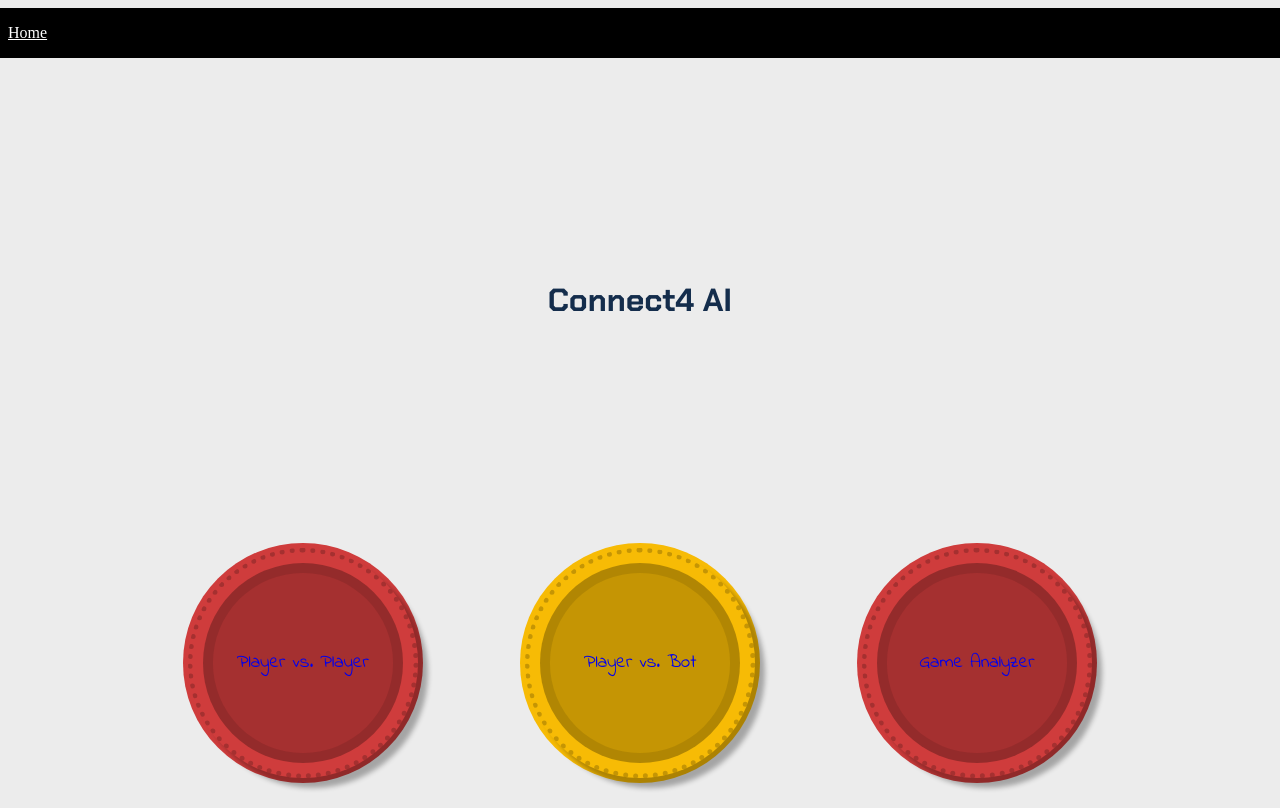
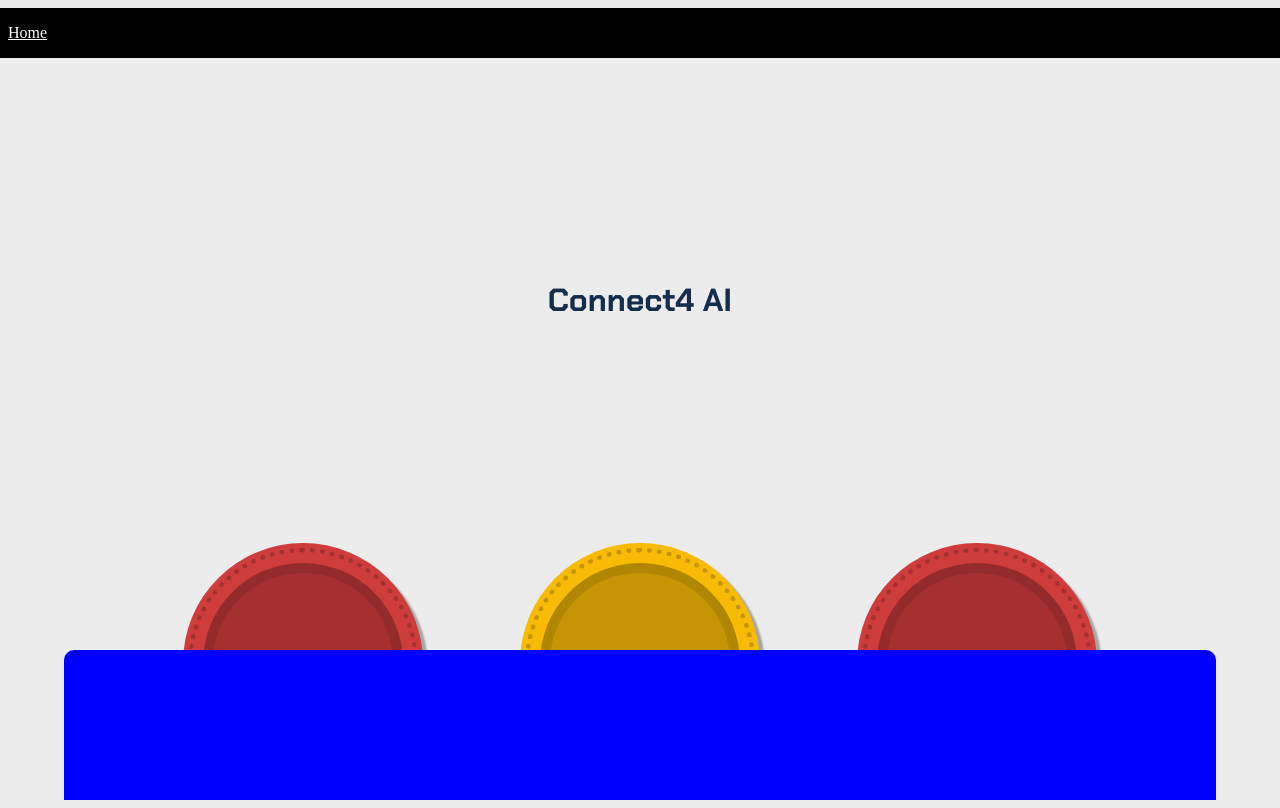
Before and after one commit to tikkikkit21/Connect4AI, a React (Vite) app in the folder frontend/: page / in a window 1280 px wide. Built offline with nearby package versions, Linux system fonts and the light colour scheme.

Commit message:
upadted css (#22)

```diff
--- a/frontend/src/App.css
+++ b/frontend/src/App.css
@@ -16,72 +16,24 @@ h3 {
   font-family: 'Indie Flower';
   font-style: normal;
   font-weight: 400;
+  color:white;
 }
 
 h3:link {
   text-decoration: none;
 }
 
-body {
-  background-color: #ececec;
-  height: 100%;
-}
-
 html {
   height: 100%
 }
 
-#root {
-  height: 100%
+body {
+  height: 100%;
+  background-color: #ececec;
 }
 
-.main-menu {
-  display: flex;
-  flex-direction: column;
-  align-items: center;
-  gap: 200px;
+#root {
   height: 100%;
-}
-
-.menu-button-container {
-  display: flex;
-  flex-direction: row;
-  justify-content: space-around;
-  width: 80%;
-}
-
-.circle-class {
-  display: flex;
-  justify-content: center;
-  align-items: center;
-  border-radius:50%;
-}
-
-.outer-button {
-  height: 240px;
-  width: 240px;
-}
-
-.button-container {
-  height: 200px;
-  width: 200px;
-  /* background-color:rgba(207, 60, 60); */
-  border: 5px dotted rgba(0,0,0,0.2);
-  /* outline: 5px solid rgba(207, 60, 60); */
-  padding: 10px;
-  box-shadow: 10px 10px 5px rgba(0,0,0,0.3);
-}
-
-.button-container div {
-  display: flex;
-  justify-content: center;
-  align-items: center;
-  border-radius:50%;
-  height:90%;
-  width:90%;
-  background-color:rgba(0, 0, 0, 0.2);
-  /* outline: 30px solid rgba(50, 60, 60); */
-  border: 10px solid rgba(0, 0, 0, 0.1);
 }
 
 .header-container {
@@ -98,6 +50,125 @@ html {
   color: white
 }
 
+
+.main-menu {
+  display: flex;
+  flex-direction: column;
+  align-items: center;
+  gap: 200px;
+  height: 100%;
+  /* background-color: orange; */
+}
+
+.menu-button-container {
+  display: flex;
+  flex-direction: row;
+  justify-content: space-around;
+  width: 80%;
+  /* background-color:blue; */
+}
+
+.fake-board {
+  background-color: blue;
+  height: 150px;
+  width:90%;
+  border-top-left-radius: 10px;
+  border-top-right-radius: 10px;
+  position: fixed;
+  bottom: 0;
+}
+
+.circle-class {
+  display: flex;
+  justify-content: center;
+  align-items: center;
+  border-radius:50%;
+}
+
+.outer-button {
+  height: 240px;
+  width: 240px;
+  box-shadow: 5px 5px 2px rgba(0,0,0,0.3);
+  animation-duration: .25s;
+  animation-name: button-unhover;
+}
+
+.outer-button-hover:hover {
+  height: 250px;
+  width: 250px;
+  box-shadow: 10px 10px 5px rgba(0,0,0,0.3);
+  animation-duration: .25s;
+  animation-name: button-hover;
+}
+
+.dropped {
+  /* position: fixed; */
+  margin-top: 0px;
+  animation-name: button-drop;
+  animation-duration: .65s;
+}
+
+@keyframes button-drop {
+  from {
+    margin-top: 0px;
+    transform:rotate(0deg);
+  }
+
+  to {
+    margin-top: 210px;
+    transform:rotate(360deg);
+  }
+}
+
+@keyframes button-hover {
+  from {
+    height: 240px;
+    width: 240px;
+    box-shadow: 5px 5px 2px rgba(0,0,0,0.3);
+  }
+
+  to {
+    height: 250px;
+    width: 250px;
+    box-shadow: 10px 10px 5px rgba(0,0,0,0.3);
+  }
+}
+
+@keyframes button-unhover {
+  from {
+    height: 250px;
+    width: 250px;
+    box-shadow: 10px 10px 5px rgba(0,0,0,0.3);
+  }
+
+  to {
+    height: 240px;
+    width: 240px;
+    box-shadow: 5px 5px 2px rgba(0,0,0,0.3);
+  }
+}
+
+.button-container {
+  height: 83%;
+  width: 83%;
+  /* background-color:rgba(207, 60, 60); */
+  border: 5px dotted rgba(0,0,0,0.2);
+  /* outline: 5px solid rgba(207, 60, 60); */
+  padding: 10px;
+}
+
+.button-container div {
+  display: flex;
+  justify-content: center;
+  align-items: center;
+  border-radius:50%;
+  height:90%;
+  width:90%;
+  background-color:rgba(0, 0, 0, 0.2);
+  /* outline: 30px solid rgba(50, 60, 60); */
+  border: 10px solid rgba(0, 0, 0, 0.1);
+}
+
 .grid-container {
   display: flex;
   width: 100%;
@@ -108,8 +179,8 @@ html {
 .game-grid {
   display: inline-grid;
   justify-items: center;
-  grid-template-columns: repeat(7, 70px);
-  grid-template-rows: repeat(6, 70px);
+  grid-template-columns: repeat(7, 60px);
+  grid-template-rows: repeat(6, 60px);
   column-gap: 10px;
   row-gap: 10px;
   outline: 0.1px solid black;
@@ -123,8 +194,8 @@ html {
 
 .circle {
   display: flex;
-  width: 70px;
-  height: 70px;
+  width: 60px;
+  height: 60px;
   border-radius: 50%;
 }
 
@@ -145,17 +216,17 @@ html {
 }
 
 /* .first-color {
-	background: #ececec;
+  background: #ececec;
 }
 
 .second-color {
-	background: #9fd3c7;
+  background: #9fd3c7;
 }
 
 .third-color {
-	background: #385170;
+  background: #385170;
 }
 
 .fourth-color {
-	background: #142d4c;
+  background: #142d4c;
 } */
--- a/frontend/src/components/Home.jsx
+++ b/frontend/src/components/Home.jsx
@@ -1,14 +1,47 @@
+import React, { useState } from 'react';
 import {NavLink} from "react-router-dom";
+import { useNavigate } from "react-router-dom";
 import Header from './Header.jsx'
 
+function addDrop(elem) {
+    var buttons = document.getElementsByClassName("circle-class");
+    for (let i = 0; i < buttons.length; i++) {
+        buttons[i].classList.remove('dropped');
+    }
+    elem.classList.add('dropped')
+}
+
+async function handleClick(elem) {
+    console.log("BOOO")
+    addDrop(elem)
+    const promise = delay(800);
+    promise.then(()=>{console.log("GAY")})
+}
+
 function Home() {
+
+    const navigate = useNavigate();
+
+    const [isActive, setActive] = useState(0);
+
+    const toggleDrop = (number) => {
+        setActive(number);
+    };
+
+    const delay = ms => new Promise(resolve => setTimeout(resolve, ms));
+
+    const delayNav = async (link) => {
+        const promise = delay(600);
+        promise.then(()=>{navigate(link)})
+    };
+
     return (
         <main className="main-menu">
-            <Header />
+		    <Header />
             <h1> Connect4 AI </h1>
             <div className="menu-button-container">
-                <NavLink style = {{ textDecoration: "none"}} to={"/player-v-player"}>
-                    <div className="circle-class outer-button one">
+                <NavLink style = {{ textDecoration: "none"}} onClick={()=>{toggleDrop(1);delayNav("/player-v-player");}}>
+                    <div className={isActive == 1 ? "circle-class outer-button one dropped" : "circle-class outer-button outer-button-hover one"}>
                         <div className="circle-class button-container">
                             <div>
                                 <h3>Player vs. Player</h3>
@@ -16,8 +49,8 @@ function Home() {
                         </div>
                     </div>
                 </NavLink>
-                <NavLink style = {{ textDecoration: "none"}} to={"/player-v-bot"}>
-                <div className="circle-class outer-button two">
+                <NavLink style = {{ textDecoration: "none"}} onClick={()=>{toggleDrop(2);delayNav("/player-v-bot");}}>
+                    <div className={isActive == 2 ? "circle-class outer-button two dropped" : "circle-class outer-button outer-button-hover two"}>
                         <div className="circle-class button-container">
                             <div>
                                 <h3>Player vs. Bot</h3>
@@ -25,8 +58,8 @@ function Home() {
                         </div>
                     </div>
                 </NavLink>
-                <NavLink style = {{ textDecoration: "none"}} to={"/analyzer"}>
-                <div className="circle-class outer-button one">
+                <NavLink style = {{ textDecoration: "none"}} onClick={()=>{toggleDrop(3);delayNav("/analyzer");}}>
+                    <div className={isActive == 3 ? "circle-class outer-button one dropped" : "circle-class outer-button outer-button-hover one"}>
                         <div className="circle-class button-container">
                             <div>
                                 <h3>Game Analyzer</h3>
@@ -35,6 +68,11 @@ function Home() {
                     </div>
                 </NavLink>
             </div>
+            <div className="fake-board">
+                <div className="circle-class fake-hole"></div>
+                <div className="circle-class fake-hole"></div>
+                <div className="circle-class fake-hole"></div>
+            </div>
         </main>
     )
 }
```
